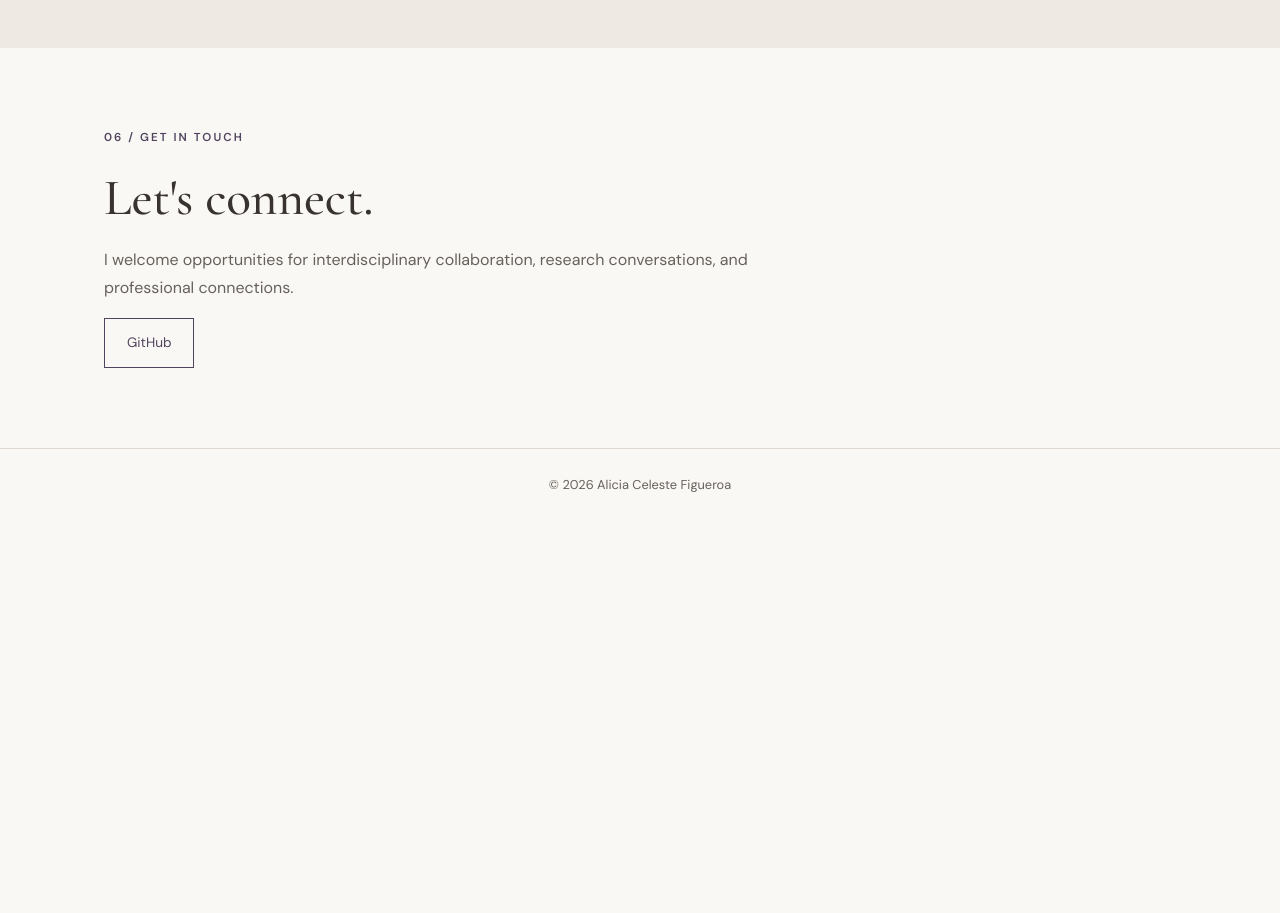
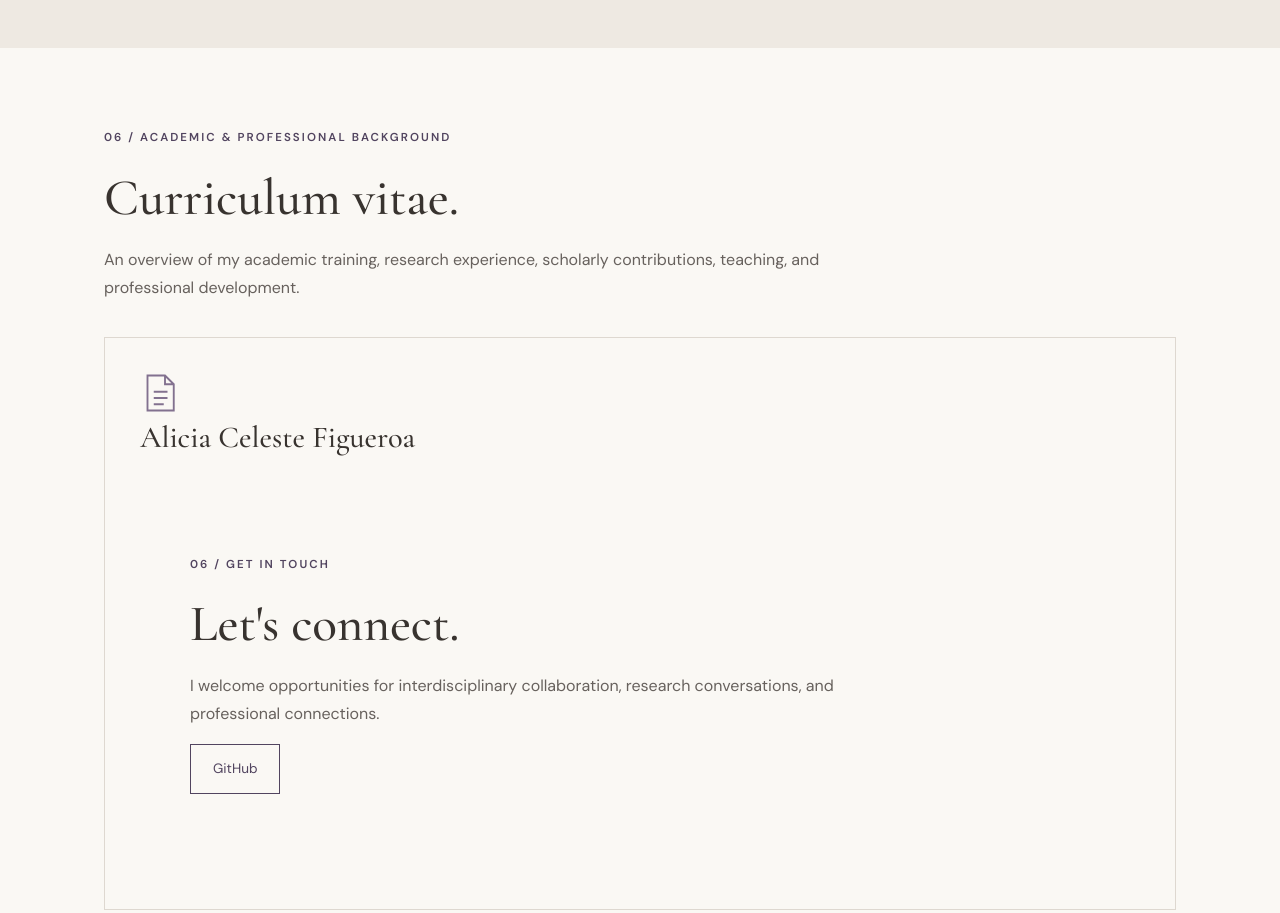
Before and after one commit to acfigueroa/acfigueroa.github.io, a plain HTML site: page index.html in a window 1280 px wide. Shown: the part 8080-8993 px from the top of the page. Before the commit the page ends 8601 px from the top, so only its background shows below. Drawn offline with nearby package versions, Linux system fonts and the light colour scheme.

Commit message:
Add CV section to index.html
Added a new section for Curriculum Vitae with details about academic and professional background.

```diff
--- a/index.html
+++ b/index.html
@@ -1007,6 +1007,45 @@ a:focus-visible {
 
 </div>
 </section>
+
+    <!-- CV -->
+
+<section class="wrap" id="cv">
+
+    <div class="eyebrow">
+        06 / Academic & Professional Background
+    </div>
+
+    <h2>Curriculum vitae.</h2>
+
+    <p>
+        An overview of my academic training, research
+        experience, scholarly contributions, teaching,
+        and professional development.
+    </p>
+
+    <div style="border: 1px solid #ded8d0;
+                padding: 35px;
+                margin: 35px 0;">
+
+        <svg viewBox="0 0 32 32"
+             style="width: 40px;
+                    fill: none;
+                    stroke: #82718f;
+                    stroke-width: 1.5;">
+
+            <path d="M6 2H20L27 9V30H6Z
+                     M20 2V9H27
+                     M11 15H22
+                     M11 20H22
+                     M11 25H19"/>
+
+        </svg>
+
+        <h3>Alicia Celeste Figueroa</h3>
+
+        <p
+
 <!-- CONTACT -->
 
 <section class="wrap" id="contact">
```
